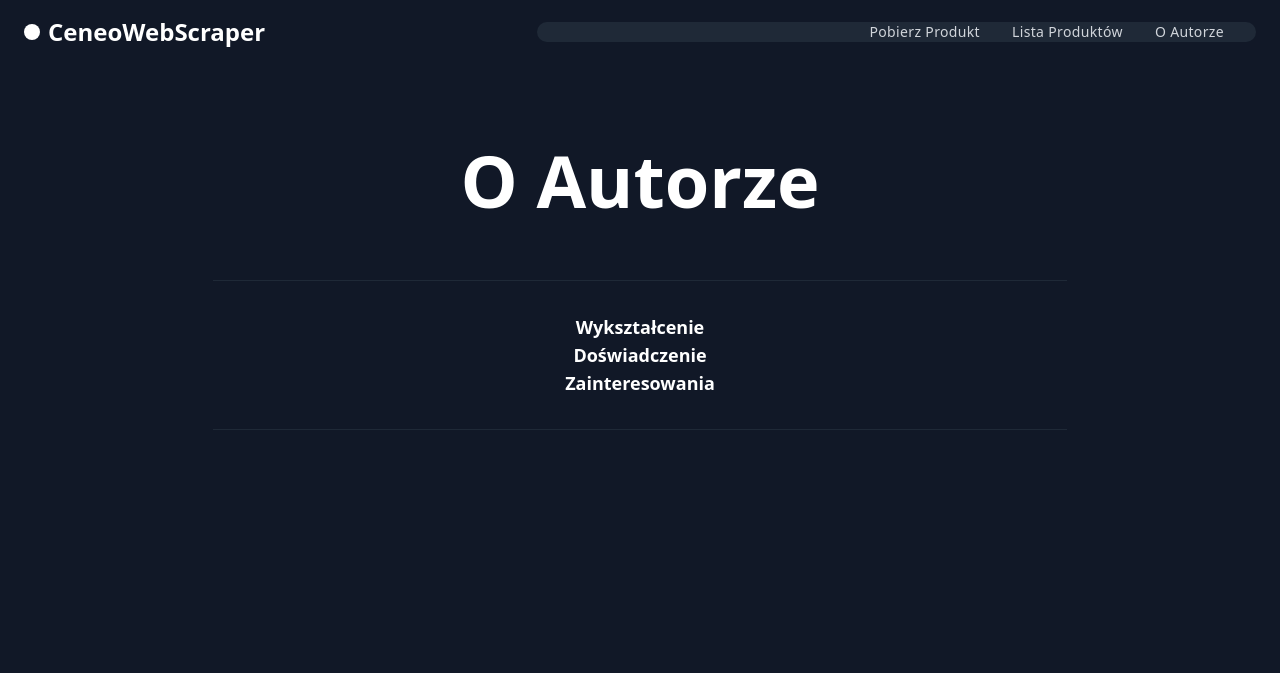
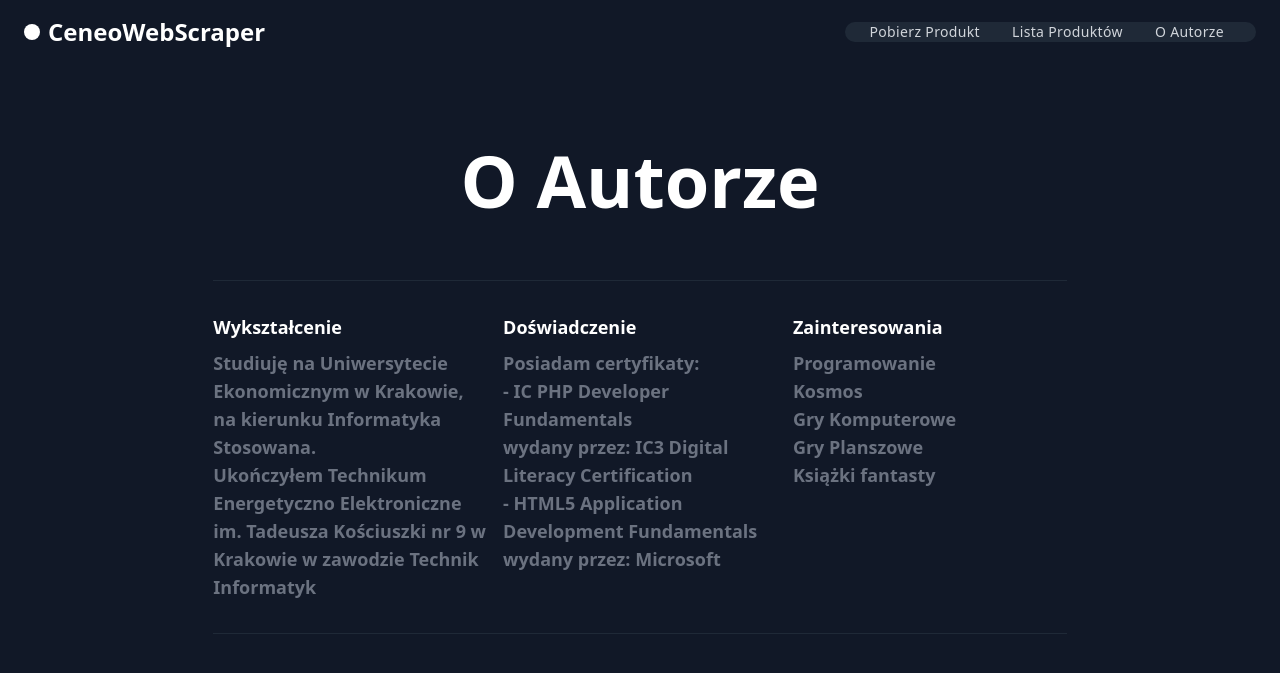
Before and after one commit to PiotrPegiel/CeneoWebScraper, a Flask app: page /author in a window 1280 px wide. Shown: the top 673 px of the page. Run offline with Flask 3, Linux system fonts and the light colour scheme; some libraries are stand-ins or nearby versions.

Commit message:
2023-06-28 PP Visuals

```diff
--- a/app/templates/author.html
+++ b/app/templates/author.html
@@ -1,9 +1,35 @@
 {% extends 'base.html' %}
 {% block title %}O Autorze{% endblock %}
 {% block content %}
-<div class="text-center text-lg font-semibold text-gray-700 dark:text-white  grid w-screen place-items-center">
-<h3>Wykształcenie</h3>
-<h3>Doświadczenie</h3>
-<h3>Zainteresowania</h3>
+    <div class="text-center text-lg font-semibold text-gray-700 dark:text-white grid grid-cols-3 gap-4 w-screen">
+        <div class="text-left">
+            <h3 class="text-lg font-semibold text-gray-700 dark:text-white">Wykształcenie</h3>
+            <p class="mt-2 text-gray-500">
+                Studiuję na Uniwersytecie Ekonomicznym w Krakowie, na kierunku Informatyka Stosowana.<br />
+                Ukończyłem Technikum Energetyczno Elektroniczne im. Tadeusza Kościuszki nr 9 w Krakowie w zawodzie Technik Informatyk
+            </p>
+        </div>
+        <div class="text-left">
+            <h3 class="text-lg font-semibold text-gray-700 dark:text-white">Doświadczenie</h3>
+            <p class="mt-2 text-gray-500">
+                Posiadam certyfikaty:<br />
+                - IC PHP Developer Fundamentals<br />
+                wydany przez: IC3 Digital Literacy Certification<br />
+                - HTML5 Application Development Fundamentals<br />
+                wydany przez: Microsoft
+            </p>
+        </div>
+        <div class="text-left">
+            <h3 class="text-lg font-semibold text-gray-700 dark:text-white">Zainteresowania</h3>
+            <div class="mt-2 text-gray-500">
+                <ul>
+                    <li>Programowanie</li>
+                    <li>Kosmos</li>
+                    <li>Gry Komputerowe</li>
+                    <li>Gry Planszowe</li>
+                    <li>Książki fantasty</li>
+                </ul>
+            </div>
+        </div>
 </div>
 {% endblock %}
--- a/app/templates/base.html
+++ b/app/templates/base.html
@@ -167,7 +167,7 @@
                 <div aria-hidden="true"
                      class="fixed z-10 inset-0 h-screen w-screen bg-white/70 backdrop-blur-2xl origin-bottom scale-y-0 transition duration-500 peer-checked:origin-top peer-checked:scale-y-100 lg:hidden dark:bg-gray-900/70 astro-UY3JLCBK"></div>
                 <div class="flex-col z-20 flex-wrap gap-6 p-8 rounded-3xl border border-gray-100 bg-white shadow-2xl shadow-gray-600/10 justify-end w-full invisible opacity-0 translate-y-1  absolute top-full left-0 transition-all duration-300 scale-95 origin-top
-                            lg:relative lg:scale-100 lg:peer-checked:translate-y-0 lg:translate-y-0 lg:flex lg:flex-row lg:items-center lg:gap-0 lg:p-0 lg:bg-transparent lg:w-7/12 lg:visible lg:opacity-100 lg:border-none
+                            lg:relative lg:scale-100 lg:peer-checked:translate-y-0 lg:translate-y-0 lg:flex lg:flex-row lg:items-center lg:gap-0 lg:p-0 lg:bg-transparent lg:w-4/12 lg:visible lg:opacity-100 lg:border-none
                             peer-checked:scale-100 peer-checked:opacity-100 peer-checked:visible lg:shadow-none
                             dark:shadow-none dark:bg-gray-800 dark:border-gray-700 astro-UY3JLCBK">
 
--- a/app/templates/extract.html
+++ b/app/templates/extract.html
@@ -18,8 +18,7 @@
 
                 <span class="relative text-base font-semibold text-primary dark:text-white">Pobierz</span>
             </button>
-            <button class="flex-shrink-0 border-transparent border-4 text-teal-500 hover:text-teal-800 text-sm py-1 px-2 rounded"
-                    type="button">
+            <button class="flex-shrink-0 border-transparent border-4 text-teal-500 hover:text-teal-800 text-sm py-1 px-2 rounded" type="reset">
                 Cancel
             </button>
         </div>
```
Also changed, not shown: app/templates/index.html (+17 -4 lines).
